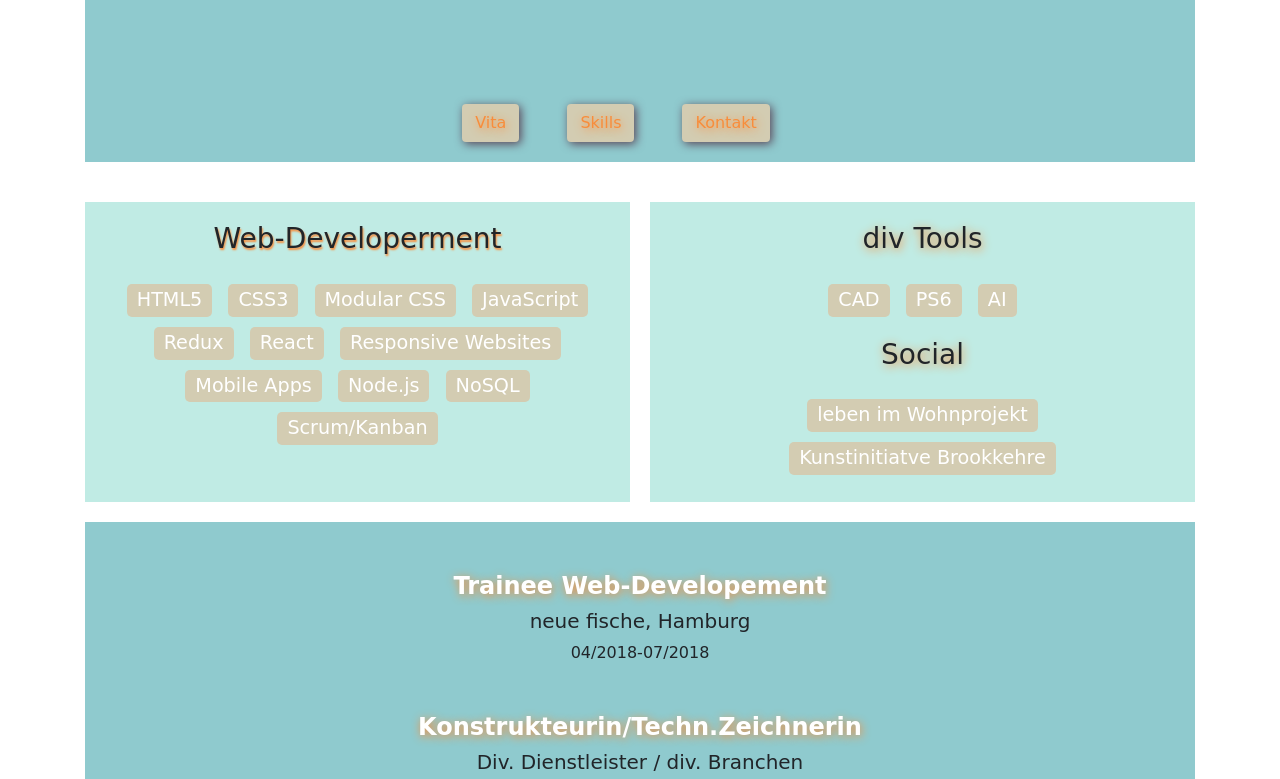
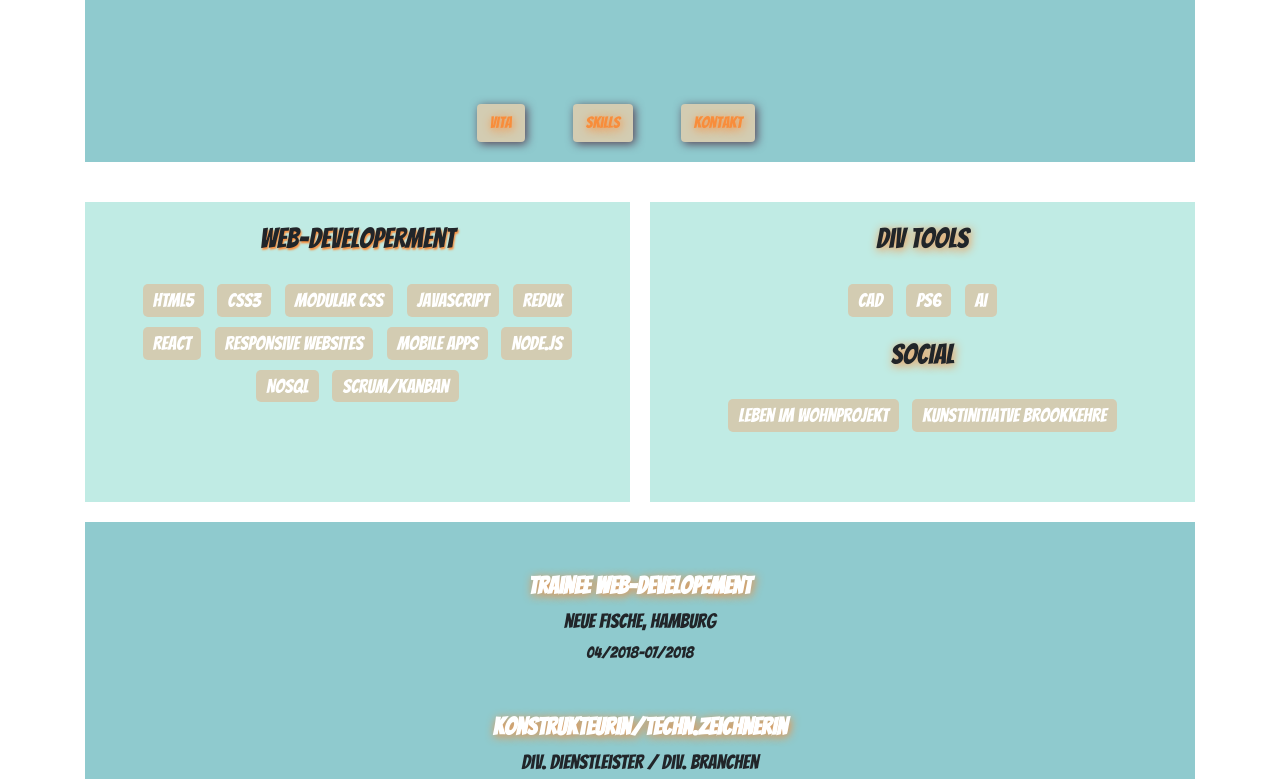
Before and after one commit to Mizzmyte/first-website, a website: page docs/index.html in a window 1280 px wide. Shown: the part 282-1061 px from the top of the page. Drawn offline with nearby package versions, Linux system fonts and the light colour scheme.

Commit message:
Img to docs

```diff
--- a/docs/index.html
+++ b/docs/index.html
@@ -5,10 +5,9 @@
     <meta name="viewport" content="width=device-width, initial-scale=1.0">
     <meta http-equiv="X-UA-Compatible" content="ie=edge">
     <title>CTA</title>
-    <link rel="stylesheet" href="../node_modules/bootstrap/dist/css/bootstrap.css">
     <link rel="stylesheet" href="css/styles.css">
-    <link href="https://fonts.googleapis.com/css?family=Comfortaa" rel="stylesheet">
-    <link href="https://fonts.googleapis.com/css?family=Permanent+Marker" rel="stylesheet">
+    <link href="https://fonts.googleapis.com/css?family=Permanent+Marker|Bangers|Special+Elite" rel="stylesheet">
+
 </head>
 
 <body class="container">
```
Also changed, not shown: src/index.html (+0 -1 lines), dist/css/styles.css (deleted), docs/img/develop.jpg (renamed from img/develop.jpg), docs/img/dummy-logo.png (renamed from img/dummy-logo.png), docs/img/feuer.jpg (renamed from img/feuer.jpg), docs/img/me.jpg (renamed from img/me.jpg), docs/img/me_1_be.jpg (renamed from img/me_1_be.jpg), docs/img/origami.jpg (renamed from img/origami.jpg), docs/img/schreibtisch.jpg (renamed from img/schreibtisch.jpg), docs/img/schreibtisch_2.jpg (renamed from img/schreibtisch_2.jpg), 2 other files.
